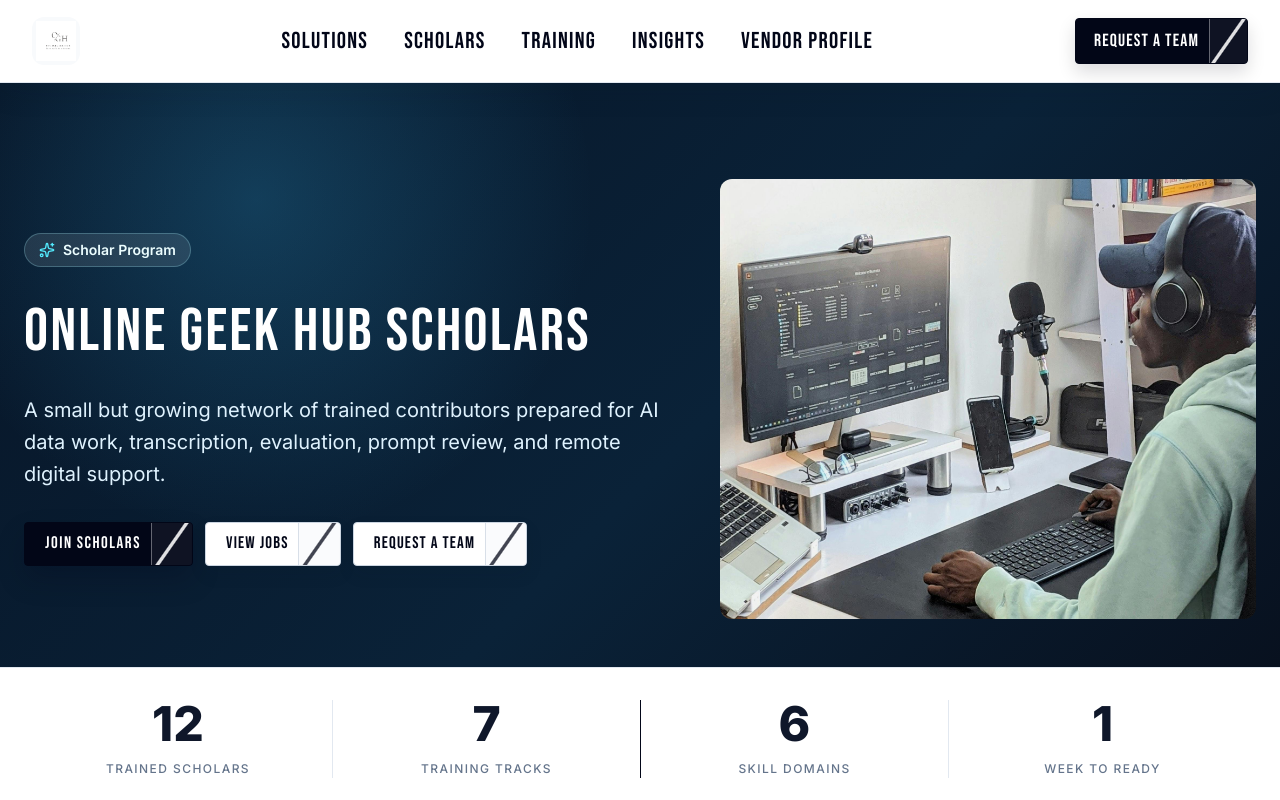
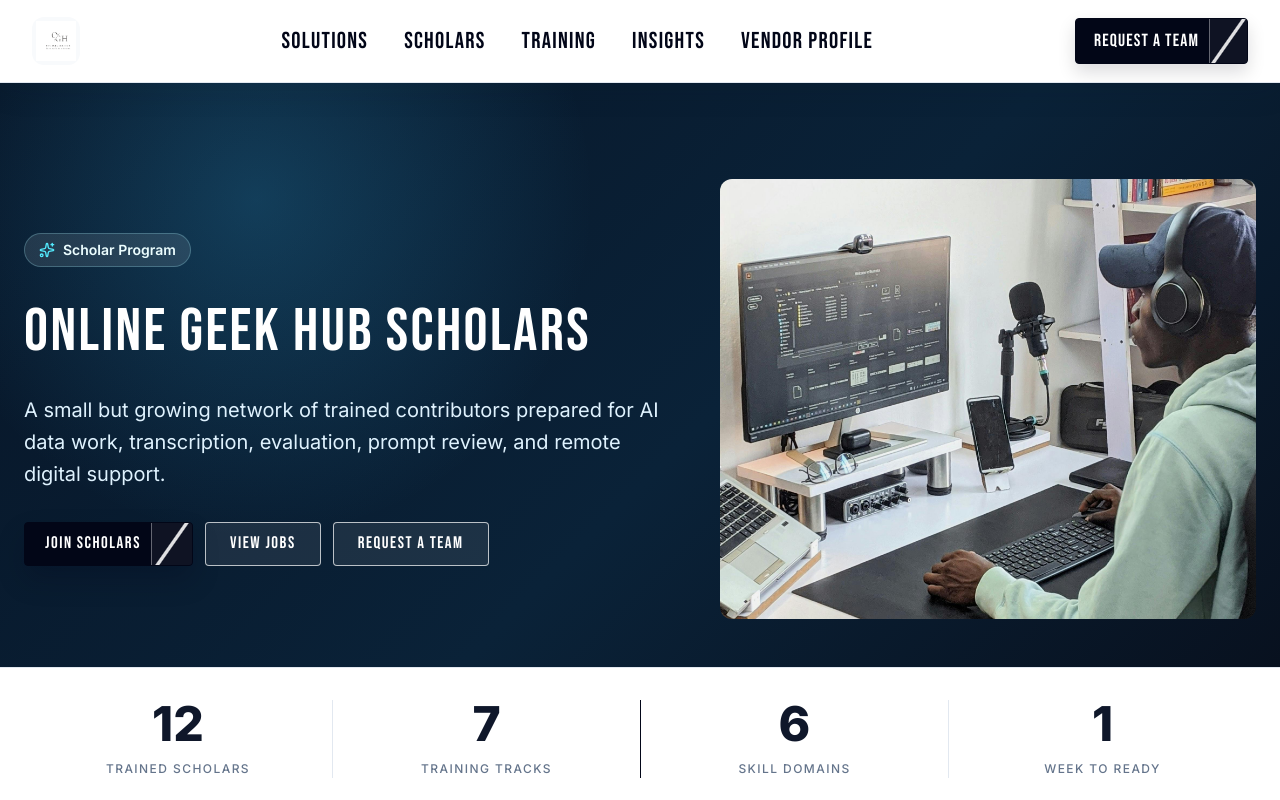
Before and after one commit to Sabelo001/online-geek-hub, a Next.js app: page /scholars in a window 1280 px wide. Shown: the top 800 px of the page. Built offline with nearby package versions, Linux system fonts and the light colour scheme.

Commit message:
Standardize CTA button classes across all pages

```diff
--- a/app/globals.css
+++ b/app/globals.css
@@ -246,6 +246,40 @@ select {
   background-color: #ecfeff;
 }
 
+.cta-outline,
+.cta-outline:visited {
+  position: relative;
+  display: inline-flex;
+  min-height: 2.75rem;
+  align-items: center;
+  justify-content: center;
+  gap: 0.5rem;
+  overflow: hidden;
+  border: 1px solid rgba(255, 255, 255, 0.7);
+  border-radius: 4px;
+  background-color: rgba(255, 255, 255, 0.08);
+  padding: 0 1.5rem;
+  color: #ffffff !important;
+  font-family: var(--font-bebas-neue), "Arial Narrow", Impact, sans-serif;
+  font-size: 1.05rem;
+  font-weight: 400;
+  letter-spacing: 0.09em;
+  line-height: 1;
+  text-transform: uppercase;
+  text-decoration: none;
+  transition: background-color 0.15s ease, border-color 0.15s ease;
+  cursor: pointer;
+}
+
+.cta-outline:hover,
+.cta-outline:focus,
+.cta-outline:focus-visible,
+.cta-outline:active {
+  background-color: rgba(255, 255, 255, 0.15);
+  border-color: rgba(255, 255, 255, 1);
+  color: #ffffff !important;
+}
+
 @media (max-width: 767px) {
   .public-page .cta-primary,
   .public-page .cta-secondary {
--- a/app/page.tsx
+++ b/app/page.tsx
@@ -355,7 +355,7 @@ export default function LandingPage() {
             <div className="mt-8 flex flex-wrap gap-3">
               <a
                 href="/scholars"
-                className="focus-ring inline-flex min-h-[2.75rem] items-center justify-center rounded border border-white/70 bg-transparent px-5 font-display text-[1.05rem] uppercase tracking-[0.09em] text-white transition hover:border-white hover:bg-white/10"
+                className="cta-outline focus-ring"
               >
                 Meet Our Scholars
               </a>
--- a/app/scholars/page.tsx
+++ b/app/scholars/page.tsx
@@ -199,11 +199,11 @@ export default function ScholarsPage() {
                 href="https://www.linkedin.com/company/online-geek-hub/jobs/"
                 target="_blank"
                 rel="noopener noreferrer"
-                className="cta-secondary focus-ring"
+                className="cta-outline focus-ring"
               >
                 View Jobs
               </a>
-              <Link href="/contact" className="cta-secondary focus-ring">
+              <Link href="/contact" className="cta-outline focus-ring">
                 Request a Team
               </Link>
             </div>
@@ -414,13 +414,13 @@ export default function ScholarsPage() {
               href="https://www.linkedin.com/company/online-geek-hub/jobs/"
               target="_blank"
               rel="noopener noreferrer"
-              className="focus-ring inline-flex min-h-[2.75rem] items-center justify-center rounded border border-white bg-white/10 px-5 font-display text-[1.05rem] uppercase tracking-[0.07em] text-white transition hover:border-white hover:bg-white/10"
+              className="cta-outline focus-ring"
             >
               View Jobs
             </a>
             <Link
               href="/contact"
-              className="focus-ring inline-flex min-h-[2.75rem] items-center justify-center rounded border border-white bg-white/10 px-5 font-display text-[1.05rem] uppercase tracking-[0.07em] text-white transition hover:border-white hover:bg-white/10"
+              className="cta-outline focus-ring"
             >
               Request a Team
             </Link>
--- a/components/public-footer.tsx
+++ b/components/public-footer.tsx
@@ -12,7 +12,7 @@ export function PublicFooter() {
             Tell us what kind of AI data, transcription, evaluation, or remote operations support you need. We will
             review the scope and respond through the contact form.
           </p>
-          <Link href="/contact" className="cta-secondary focus-ring mt-5">
+          <Link href="/contact" className="cta-primary dark-cta focus-ring mt-5">
             Start a Pilot Conversation
           </Link>
         </div>
```
